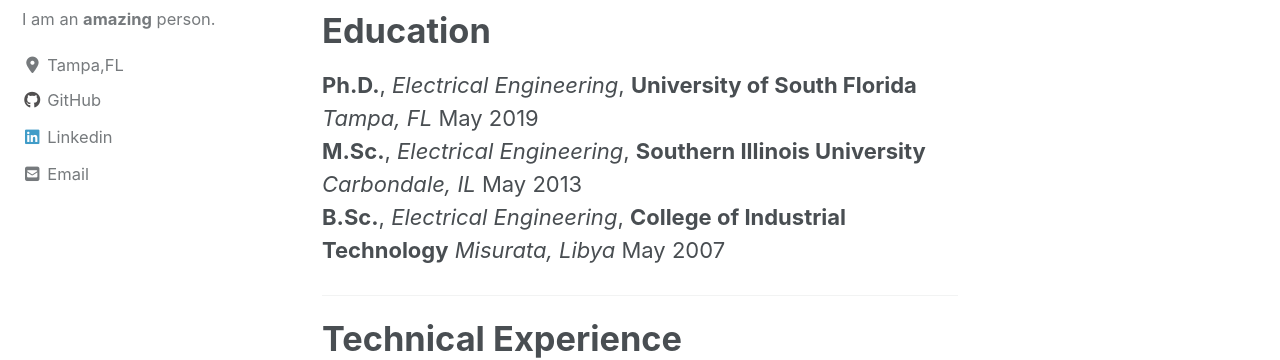
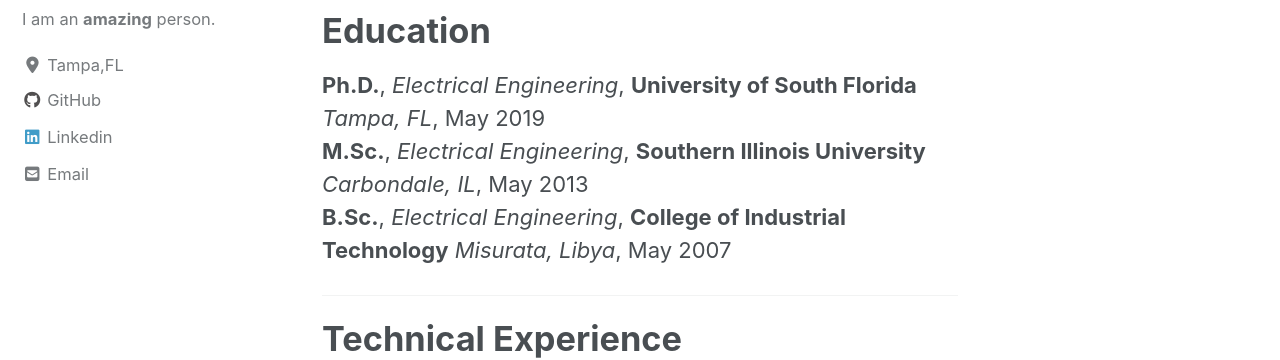
Before and after one commit to AsimMazin/Asimmazin.github.io, a Jekyll site: the page built from _pages/Resume.md, in a window 1280 px wide and 900 px high. Shown: the part 271-631 px from the top of the window. Built offline with Jekyll 4.4.1, drawn with Linux system fonts in a browser that asks for light colours; cached includes are drawn as plain includes; nearby versions of some CDN libraries.

Commit message:
New Modification

```diff
--- a/_pages/Resume.md
+++ b/_pages/Resume.md
@@ -10,9 +10,9 @@ Place your objective here!
 ----------------------------------------------------------------------------------------------------------------
 # Education
  **Ph.D.**, *Electrical Engineering*, **University of South Florida** <br />
- *Tampa, FL*       May 2019 <br />
- **M.Sc.**, *Electrical Engineering*, **Southern Illinois University**     *Carbondale, IL*  May 2013 <br />
- **B.Sc.**, *Electrical Engineering*, **College of Industrial Technology** *Misurata, Libya* May 2007
+ *Tampa, FL*,       May 2019 <br />
+ **M.Sc.**, *Electrical Engineering*, **Southern Illinois University**     *Carbondale, IL*,  May 2013 <br />
+ **B.Sc.**, *Electrical Engineering*, **College of Industrial Technology** *Misurata, Libya*, May 2007
 - - - - - -
 # Technical Experience
 <br />
```
